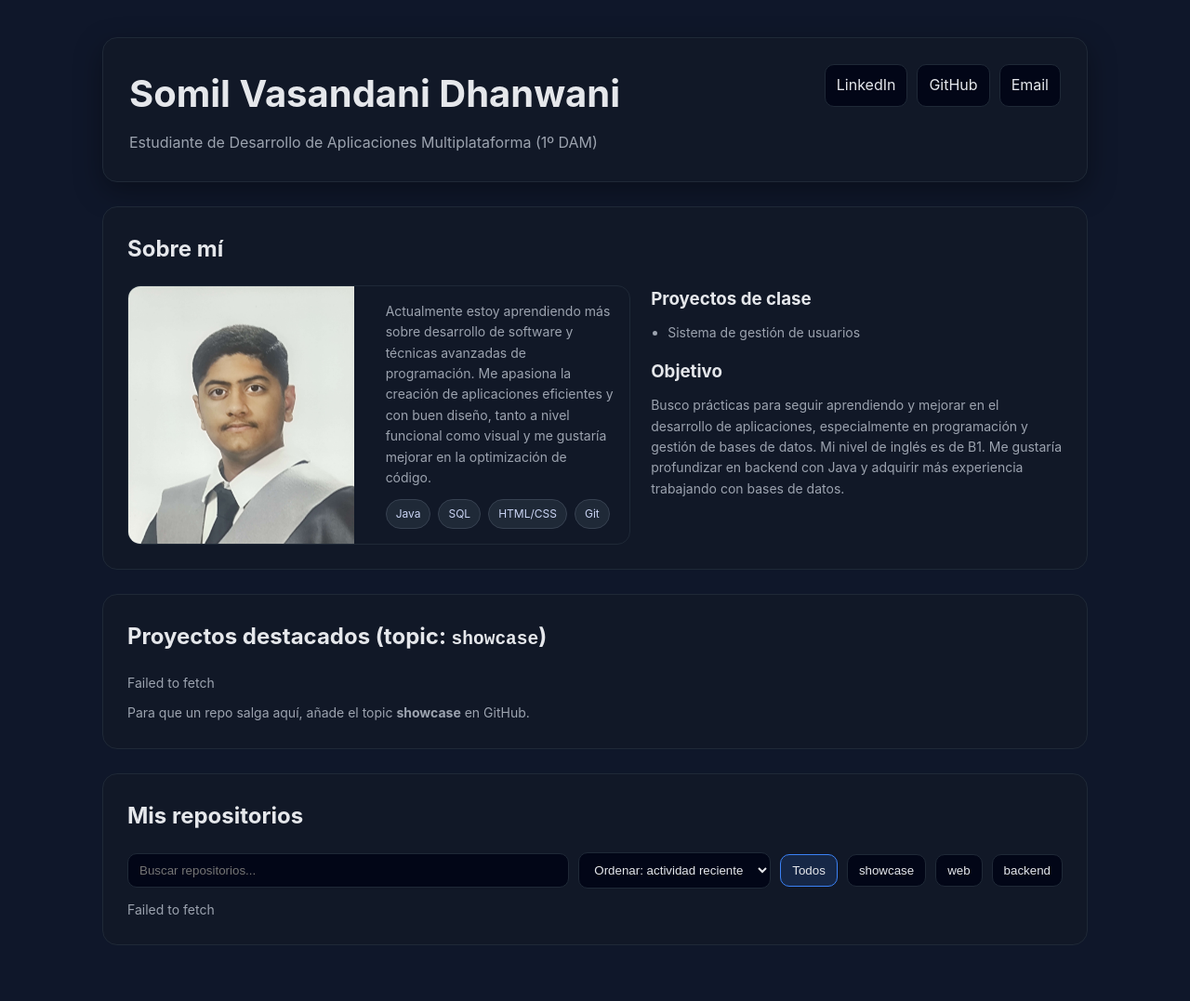
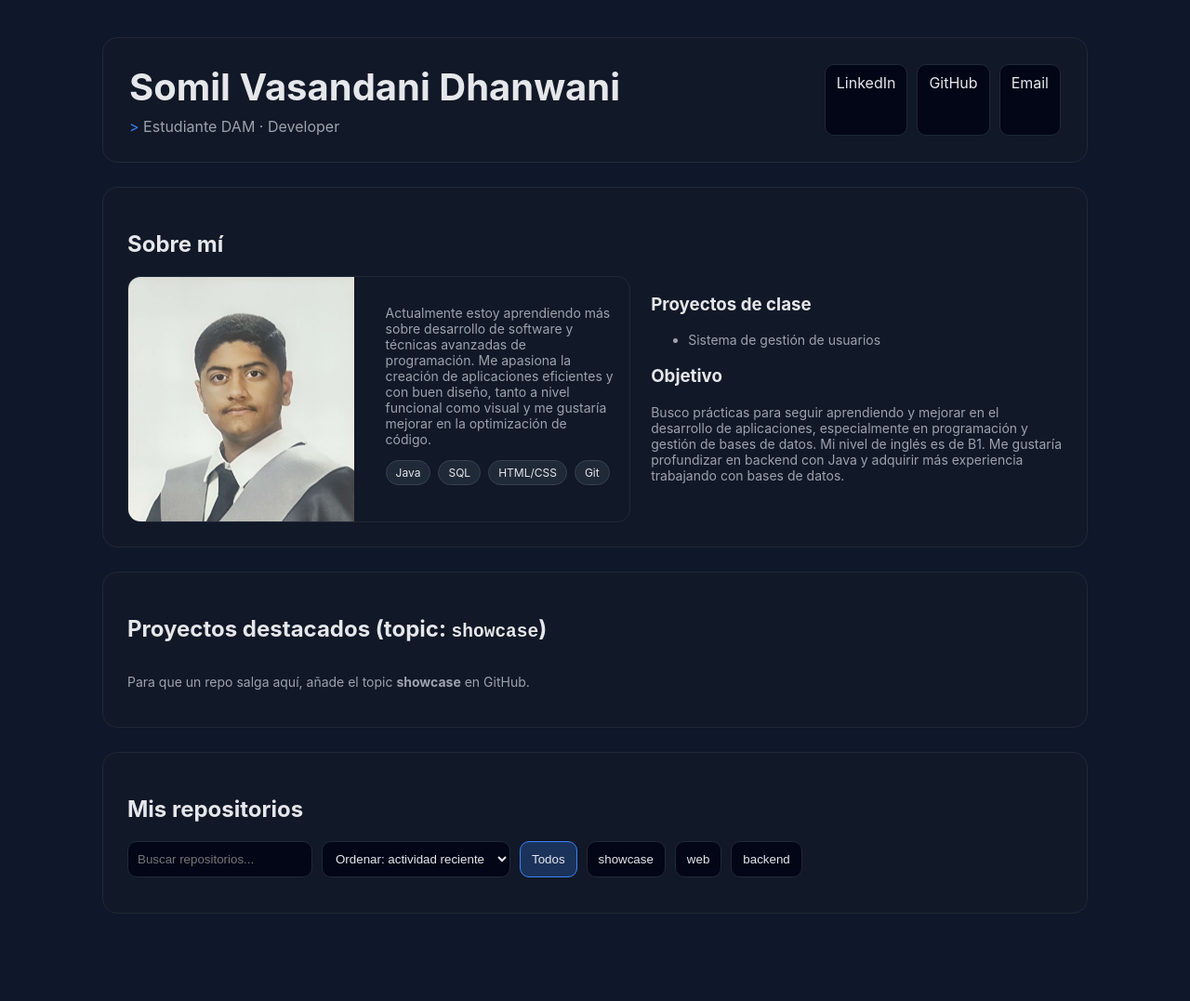
Before and after one commit to somilvd/somilvd.github.io, a Jekyll site: the page built from index.html, in a window 1280 px wide. Shown: the whole page at 93% size. Built offline with Jekyll 4.4.1, drawn with Linux system fonts in a browser that asks for light colours; after the commit the page ends 1043 px from its top, so only the background shows below that.

Commit message:
actualizando cv

```diff
--- a/assets/css/styles.css
+++ b/assets/css/styles.css
@@ -9,20 +9,16 @@
 
   --line:#1f2937;
 
-  --shadow:0 10px 30px rgba(0,0,0,0.35);
   --radius:16px;
 }
 
-*{
-  box-sizing:border-box
-}
+*{box-sizing:border-box}
 
 body{
   margin:0;
-  font-family:'Inter',ui-sans-serif,system-ui;
+  font-family:'Inter',system-ui;
   background:var(--bg);
   color:var(--text);
-  line-height:1.6;
 }
 
 .container{
@@ -33,42 +29,60 @@
 
 .topbar{
   display:flex;
-  align-items:flex-start;
   justify-content:space-between;
-  gap:16px;
-
   padding:28px;
-
   background:var(--card);
   border:1px solid var(--line);
   border-radius:var(--radius);
-
-  box-shadow:var(--shadow);
 }
 
 .title{
   font-size:40px;
   margin:0;
-  font-weight:700;
 }
 
 .subtitle{
+  color:var(--muted);
   margin-top:8px;
-  color:var(--muted);
-  font-size:16px;
+}
+
+.prompt{
+  color:var(--brand);
+}
+
+.nav{
+  display:flex;
+  gap:10px;
+}
+
+
+.btn{
+  padding:9px 12px;
+  border-radius:10px;
+  border:1px solid var(--line);
+  background:#020617;
+  color:var(--text);
+  text-decoration:none;
+  transition:all .2s ease;
+}
+
+.btn:hover{
+  border-color:var(--brand);
+  background:rgba(59,130,246,0.15);
+  transform:translateY(-2px);
+}
+
+.btn.active{
+  background:rgba(59,130,246,0.25);
+  border-color:var(--brand);
 }
 
 .section{
   margin-top:26px;
   padding:26px;
-
   background:var(--card);
   border:1px solid var(--line);
   border-radius:var(--radius);
-}
-
-.section h2{
-  margin-top:0;
 }
 
 .grid2{
@@ -77,29 +91,28 @@
   gap:22px;
 }
 
-@media (max-width:900px){
+@media(max-width:900px){
   .grid2{grid-template-columns:1fr}
-  .title{font-size:32px}
 }
 
+/* PROFILE */
 .profile{
   display:flex;
   gap:18px;
+  border:1px solid var(--line);
   border-radius:14px;
   overflow:hidden;
-  border:1px solid var(--line);
 }
 
 .profile img{
   width:45%;
-  object-fit:cover;
-  display:block;
 }
 
-.profile .bio{
+.bio{
   padding:16px;
 }
 
+/* TAGS */
 .pillrow{
   display:flex;
   flex-wrap:wrap;
@@ -111,30 +124,33 @@
   padding:5px 10px;
   border-radius:999px;
   font-size:12px;
+  background:#1f2937;
+  border:1px solid #374151;
+  transition:0.2s;
+}
 
-  background:#1f2937;
-  color:#cbd5f5;
-
-  border:1px solid #374151;
+.pill:hover{
+  background:rgba(59,130,246,0.2);
+  border-color:var(--brand);
 }
 
 .pill.featured{
-  background:rgba(59,130,246,0.15);
-  border:1px solid rgba(59,130,246,0.4);
+  background:rgba(59,130,246,0.2);
   color:#93c5fd;
 }
 
+/* CARDS */
 .cards{
   display:grid;
   grid-template-columns:repeat(3,1fr);
   gap:16px;
 }
 
-@media (max-width:950px){
+@media(max-width:950px){
   .cards{grid-template-columns:repeat(2,1fr)}
 }
 
-@media (max-width:620px){
+@media(max-width:620px){
   .cards{grid-template-columns:1fr}
 }
 
@@ -146,18 +162,13 @@
   display:flex;
   flex-direction:column;
   gap:10px;
-  transition:all .2s ease;
+  transition:all .25s ease;
 }
 
 .card:hover{
-  transform:translateY(-4px);
+  transform:translateY(-6px);
   border-color:var(--brand);
-  box-shadow:0 8px 30px rgba(0,0,0,0.45);
-}
-
-.card h3{
-  margin:0;
-  font-size:18px;
+  box-shadow:0 10px 30px rgba(0,0,0,0.6);
 }
 
 .muted{
@@ -169,7 +180,6 @@
   display:flex;
   gap:12px;
   flex-wrap:wrap;
-  align-items:center;
   font-size:12px;
   color:var(--muted);
 }
@@ -178,45 +188,12 @@
   display:flex;
   gap:10px;
   flex-wrap:wrap;
-  align-items:center;
-  margin-top:10px;
 }
 
-.input{
-  flex:1;
-  min-width:220px;
-  padding:10px 12px;
+.input, .select{
+  padding:10px;
   border-radius:10px;
   border:1px solid var(--line);
   background:#020617;
   color:var(--text);
 }
-
-.select{
-  padding:10px 12px;
-  border-radius:10px;
-  border:1px solid var(--line);
-  background:#020617;
-  color:var(--text);
-}
-
-.btn{
-  padding:9px 12px;
-  border-radius:10px;
-  border:1px solid var(--line);
-  background:#020617;
-  color:var(--text);
-  cursor:pointer;
-  text-decoration:none;
-  transition:all .15s ease;
-}
-
-.btn:hover{
-  border-color:var(--brand);
-  background:rgba(59,130,246,0.1);
-}
-
-.btn.active{
-  border-color:var(--brand);
-  background:rgba(59,130,246,0.15);
-}
--- a/index.html
+++ b/index.html
@@ -7,9 +7,12 @@
   <header class="topbar">
     <div>
       <h1 class="title">Somil Vasandani Dhanwani</h1>
-      <div class="subtitle">Estudiante de Desarrollo de Aplicaciones Multiplataforma (1º DAM)</div>
+      <div class="subtitle">
+        <span class="prompt">></span> Estudiante DAM · Developer
       </div>
-    <nav style="display:flex;gap:10px">
+    </div>
+
+    <nav class="nav">
       <a class="btn" href="https://www.linkedin.com/in/somil-vasandani-dhanwani-00a8a73b2" target="_blank">LinkedIn</a>
       <a class="btn" href="https://github.com/somilvd" target="_blank">GitHub</a>
       <a class="btn" href="mailto:somilvasd@gmail.com">Email</a>
@@ -22,7 +25,7 @@
       <div class="profile">
         <img src="assets/img/perfil.jpg" alt="Foto de perfil">
         <div class="bio">
-          <p class="muted" style="margin:0">
+          <p class="muted">
             Actualmente estoy aprendiendo más sobre desarrollo de software y técnicas avanzadas de programación. Me apasiona la creación de aplicaciones eficientes y con buen diseño, tanto a nivel funcional como visual y me gustaría mejorar en la optimización de código.
           </p>
           <div class="pillrow">
@@ -35,13 +38,13 @@
       </div>
 
       <div>
-        <h3 style="margin:0 0 10px">Proyectos de clase</h3>
-        <ul class="muted" style="margin:0;padding-left:18px">
+        <h3>Proyectos de clase</h3>
+        <ul class="muted">
           <li>Sistema de gestión de usuarios</li>
         </ul>
 
-        <h3 style="margin:16px 0 10px">Objetivo</h3>
-        <p class="muted" style="margin:0">
+        <h3>Objetivo</h3>
+        <p class="muted">
           Busco prácticas para seguir aprendiendo y mejorar en el desarrollo de aplicaciones, especialmente en programación y gestión de bases de datos. Mi nivel de inglés es de B1. Me gustaría profundizar en backend con Java y adquirir más experiencia trabajando con bases de datos.
         </p>
       </div>
@@ -51,7 +54,7 @@
   <section class="section">
     <h2>Proyectos destacados (topic: <code>showcase</code>)</h2>
     <div id="featured" class="cards"></div>
-    <p class="muted" style="margin:10px 0 0">
+    <p class="muted">
       Para que un repo salga aquí, añade el topic <b>showcase</b> en GitHub.
     </p>
   </section>
@@ -77,109 +80,118 @@
 </div>
 
 <script>
-  const GITHUB_USERNAME = "somilvd"; // <- CAMBIA ESTO
+const GITHUB_USERNAME = "somilvd";
 const FEATURED_TOPIC = "showcase";
 let allRepos = [];
 let activeTopic = "all";
 
 function formatDate(iso){
   const d = new Date(iso);
-    return d.toLocaleDateString("es-ES", {year:"numeric", month:"short", day:"2-digit"});
+  return d.toLocaleDateString("es-ES",{year:"numeric",month:"short",day:"2-digit"});
 }
+
 function cardBorderByIndex(i){
   return ["border-blue","border-violet","border-emerald"][i % 3];
 }
 
 async function fetchRepos(){
-    const url = `https://api.github.com/users/${GITHUB_USERNAME}/repos?per_page=100&sort=updated`;
-    const res = await fetch(url, { headers: { "Accept":"application/vnd.github+json" }});
-    if(!res.ok) throw new Error("No se pudo leer la API de GitHub. Revisa tu usuario.");
+  const res = await fetch(`https://api.github.com/users/${GITHUB_USERNAME}/repos?per_page=100&sort=updated`);
   const repos = await res.json();
   return repos.map(r => ({
-      name: r.name,
-      html_url: r.html_url,
-      description: r.description || "",
-      language: r.language || "—",
-      stargazers_count: r.stargazers_count || 0,
-      updated_at: r.updated_at,
-      topics: r.topics || []
+    name:r.name,
+    html_url:r.html_url,
+    description:r.description||"",
+    language:r.language||"—",
+    stargazers_count:r.stargazers_count||0,
+    updated_at:r.updated_at,
+    topics:r.topics||[]
   }));
 }
 
 function renderFeatured(repos){
-    const featured = repos.filter(r => r.topics.includes(FEATURED_TOPIC)).slice(0, 6);
+  const featured = repos.filter(r=>r.topics.includes(FEATURED_TOPIC)).slice(0,6);
   const el = document.getElementById("featured");
+
   el.innerHTML = featured.length ? "" : `<div class="muted">Aún no tienes repos con topic <b>${FEATURED_TOPIC}</b>.</div>`;
 
-    featured.forEach((r, i) => {
-      const topics = r.topics.slice(0, 4).map(t => `<span class="pill">${t}</span>`).join("");
-      el.insertAdjacentHTML("beforeend", `
+  featured.forEach((r,i)=>{
+    const topics = r.topics.slice(0,4).map(t=>`<span class="pill">${t}</span>`).join("");
+
+    el.insertAdjacentHTML("beforeend",`
       <article class="card ${cardBorderByIndex(i)}">
         <h3>${r.name}</h3>
-          <div class="muted">${r.description || "Sin descripción (añádela en GitHub 😉)"}</div>
+        <div class="muted">${r.description || "Sin descripción"}</div>
+
         <div class="pillrow">
           <span class="pill featured">Featured</span>
           ${topics}
         </div>
+
         <div class="repoMeta">
           <span>⭐ ${r.stargazers_count}</span>
           <span>🧩 ${r.language}</span>
           <span>🕒 ${formatDate(r.updated_at)}</span>
         </div>
-          <a class="btn" href="${r.html_url}" target="_blank" rel="noreferrer">Ver repo</a>
+
+        <a class="btn" href="${r.html_url}" target="_blank">Ver repo</a>
       </article>
     `);
   });
 }
 
 function applyFilters(repos){
-    const q = (document.getElementById("q").value || "").toLowerCase();
+  const q = document.getElementById("q").value.toLowerCase();
   const sort = document.getElementById("sort").value;
 
-    let out = repos.filter(r => {
-      const matchesText = r.name.toLowerCase().includes(q) || (r.description||"").toLowerCase().includes(q);
-      const matchesTopic = activeTopic === "all" ? true : r.topics.includes(activeTopic);
-      return matchesText && matchesTopic;
-    });
+  let out = repos.filter(r =>
+    (r.name.toLowerCase().includes(q) || r.description.toLowerCase().includes(q)) &&
+    (activeTopic==="all" || r.topics.includes(activeTopic))
+  );
 
-    if (sort === "updated") out.sort((a,b) => new Date(b.updated_at) - new Date(a.updated_at));
-    if (sort === "stars") out.sort((a,b) => (b.stargazers_count||0) - (a.stargazers_count||0));
-    if (sort === "name") out.sort((a,b) => a.name.localeCompare(b.name));
+  if(sort==="updated") out.sort((a,b)=>new Date(b.updated_at)-new Date(a.updated_at));
+  if(sort==="stars") out.sort((a,b)=>b.stargazers_count-a.stargazers_count);
+  if(sort==="name") out.sort((a,b)=>a.name.localeCompare(b.name));
+
   return out;
 }
 
 function renderRepos(repos){
   const el = document.getElementById("repos");
   const list = applyFilters(repos);
-    el.innerHTML = list.length ? "" : `<div class="muted">No hay resultados con esos filtros.</div>`;
 
-    list.forEach((r, i) => {
-      const topics = (r.topics && r.topics.length)
-        ? r.topics.slice(0, 6).map(t => `<span class="pill">${t}</span>`).join("")
+  el.innerHTML = list.length ? "" : `<div class="muted">No hay resultados.</div>`;
+
+  list.forEach((r,i)=>{
+    const topics = r.topics.length
+      ? r.topics.slice(0,6).map(t=>`<span class="pill">${t}</span>`).join("")
       : `<span class="pill">sin topics</span>`;
 
-      el.insertAdjacentHTML("beforeend", `
+    el.insertAdjacentHTML("beforeend",`
       <article class="card ${cardBorderByIndex(i)}">
         <h3>${r.name}</h3>
         <div class="muted">${r.description || "Sin descripción"}</div>
+
         <div class="pillrow">${topics}</div>
+
         <div class="repoMeta">
           <span>⭐ ${r.stargazers_count}</span>
           <span>🧩 ${r.language}</span>
           <span>🕒 ${formatDate(r.updated_at)}</span>
         </div>
-          <a class="btn" href="${r.html_url}" target="_blank" rel="noreferrer">Abrir</a>
+
+        <a class="btn" href="${r.html_url}" target="_blank">Abrir</a>
       </article>
     `);
   });
 }
 
 function bindUI(){
-    document.getElementById("q").addEventListener("input", () => renderRepos(allRepos));
-    document.getElementById("sort").addEventListener("change", () => renderRepos(allRepos));
-    document.querySelectorAll(".btn[data-topic]").forEach(btn => {
-      btn.addEventListener("click", () => {
-        document.querySelectorAll(".btn[data-topic]").forEach(b => b.classList.remove("active"));
+  document.getElementById("q").addEventListener("input",()=>renderRepos(allRepos));
+  document.getElementById("sort").addEventListener("change",()=>renderRepos(allRepos));
+
+  document.querySelectorAll(".btn[data-topic]").forEach(btn=>{
+    btn.addEventListener("click",()=>{
+      document.querySelectorAll(".btn[data-topic]").forEach(b=>b.classList.remove("active"));
       btn.classList.add("active");
       activeTopic = btn.dataset.topic;
       renderRepos(allRepos);
@@ -194,9 +206,5 @@
   renderRepos(allRepos);
 }
 
-  main().catch(err => {
-    document.getElementById("featured").innerHTML = `<div class="muted">${err.message}</div>`;
-    document.getElementById("repos").innerHTML = `<div class="muted">${err.message}</div>`;
-    console.error(err);
-  });
+main();
 </script>
```
Lines whose indentation alone changed are shown as unchanged.
